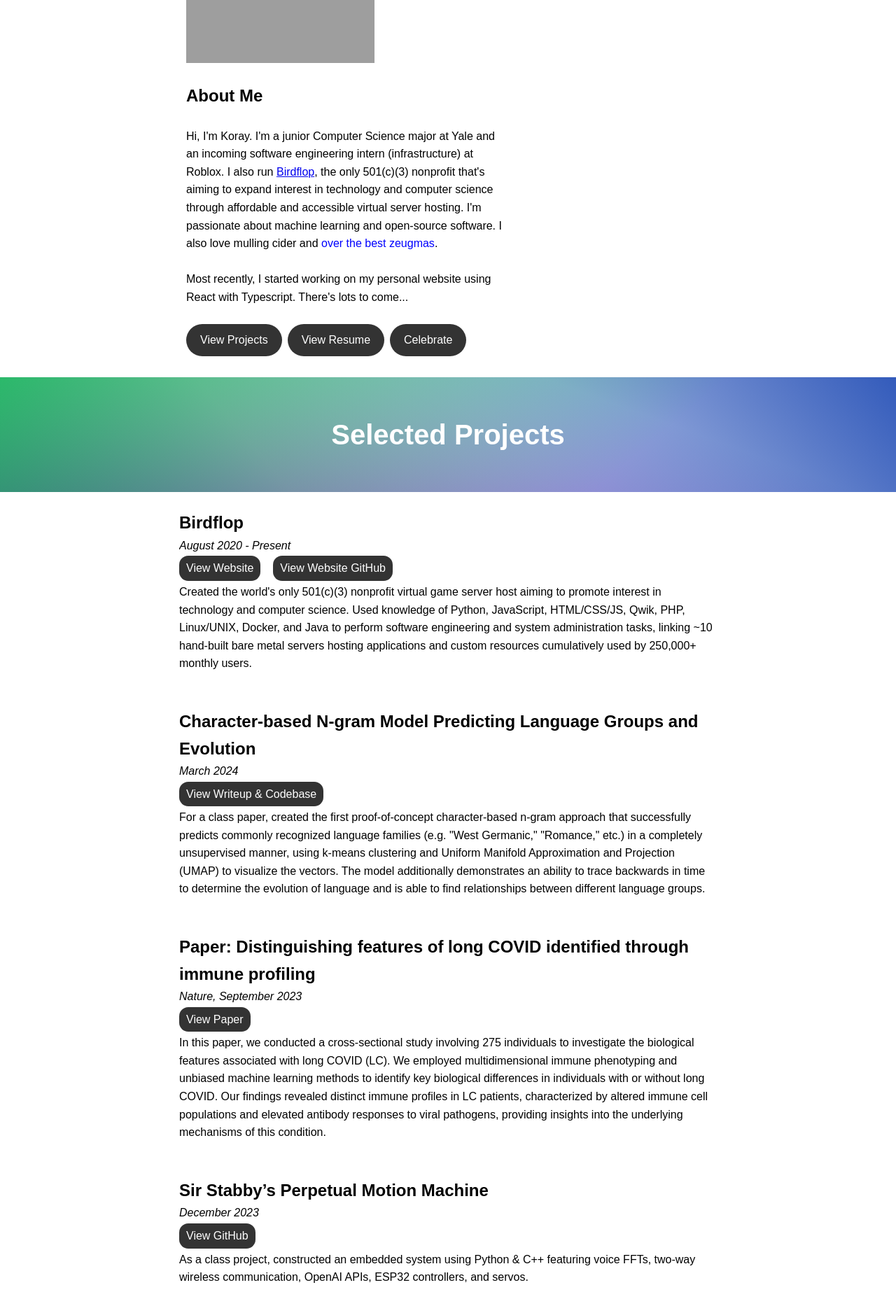
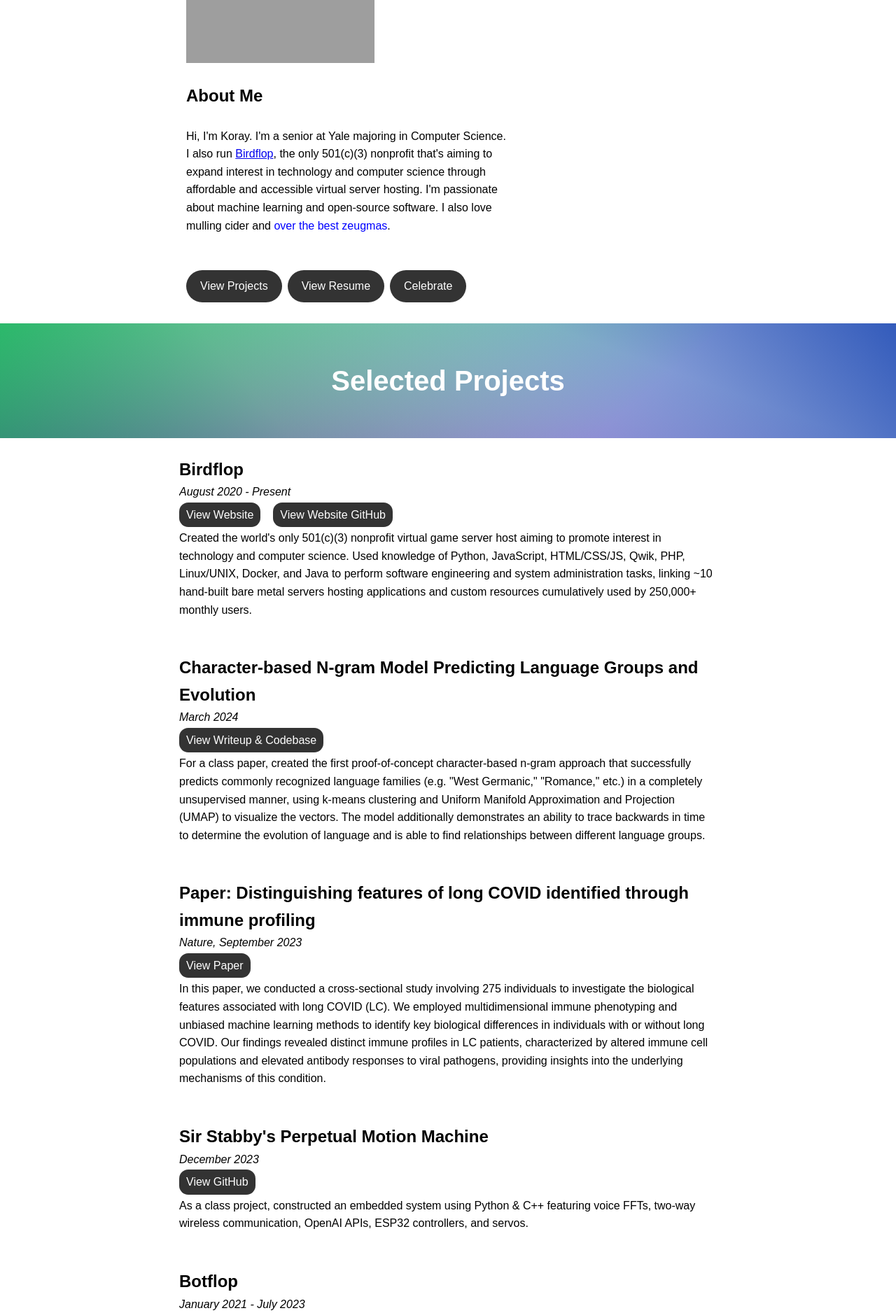
Before and after one commit to kakduman/personal-website, a React (Create React App) app: page / in a window 1280 px wide. Shown: the part 437-2313 px from the top of the page at 70% size. Built offline with nearby package versions, Linux system fonts and the light colour scheme; grey boxes are pictures that could not be loaded.

Commit message:
update post-internship

```diff
--- a/src/components/AboutSection/AboutSection.tsx
+++ b/src/components/AboutSection/AboutSection.tsx
@@ -44,8 +44,9 @@ const AboutSection: React.FC = () => {
             <div className="about-text">
                 <h2>About Me</h2>
                 <br/>
-                <p>Hi, I'm Koray. I'm a junior Computer Science major at Yale and an incoming software engineering intern (infrastructure) at Roblox. I also run <a href="https://www.birdflop.com/">Birdflop</a>, the only 501(c)(3) nonprofit that's aiming to expand interest in technology and computer science through affordable and accessible virtual server hosting. I'm passionate about machine learning and open-source software. I also love mulling cider and{" "}
-                <span
+                <p>
+                    Hi, I'm Koray. I'm a senior at Yale majoring in Computer Science. I also run <a href="https://www.birdflop.com/">Birdflop</a>, the only 501(c)(3) nonprofit that's aiming to expand interest in technology and computer science through affordable and accessible virtual server hosting. I'm passionate about machine learning and open-source software. I also love mulling cider and{" "}
+                    <span
                         className="highlighted-text"
                         onMouseEnter={handleMouseEnter}
                         onMouseMove={handleMouseMove}
@@ -65,7 +66,7 @@ const AboutSection: React.FC = () => {
                     )}
                     <br/>
                     <br/>
-                    Most recently, I started working on my personal website using React with Typescript. There's lots to come...</p>
+                </p>
                 <br/>
                 <div className="button-container">
                     <a href="#projects-section" className="btn-large">View Projects</a>
--- a/src/components/ProjectsSection/ProjectsSection.tsx
+++ b/src/components/ProjectsSection/ProjectsSection.tsx
@@ -12,7 +12,6 @@ const ProjectsSection: React.FC = () => {
             </div>
         </div>
         <div className="container">
-
             <div className="project-item">
                 <br/>
                 <div className="project-header">
@@ -59,7 +58,7 @@ const ProjectsSection: React.FC = () => {
             <div className="project-item">
                 <br/>
                 <div className="project-header">
-                    <h2>Sir Stabby’s Perpetual Motion Machine</h2>
+                    <h2>Sir Stabby's Perpetual Motion Machine</h2>
                 </div>
                 <p>
                     <i>December 2023</i>
```
